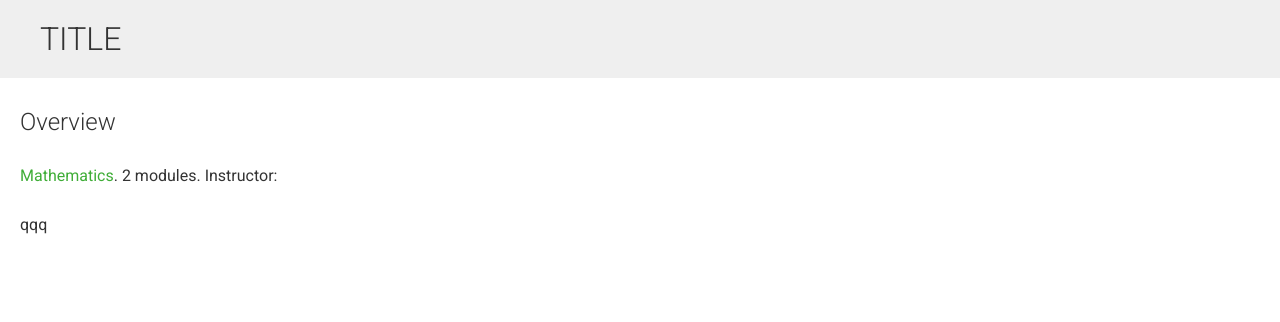
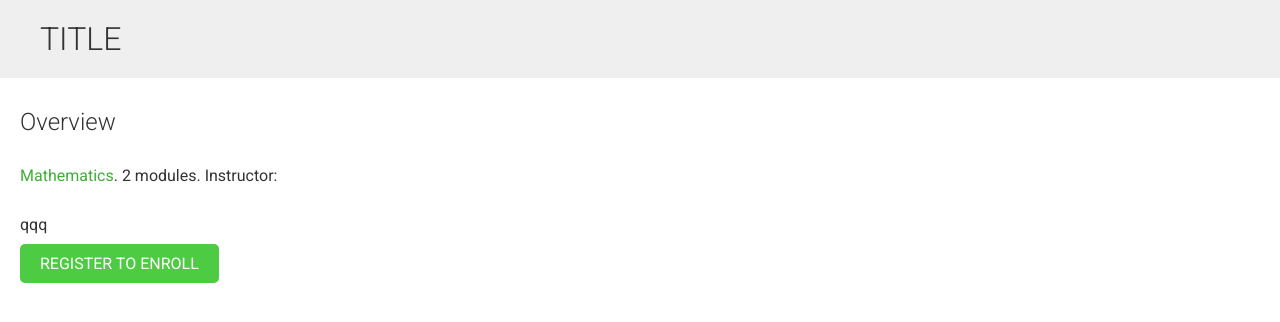
Before and after one commit to MishaUser/Educa, a Django app: page /course/3/ in a window 1280 px wide. Shown: the part 54-376 px from the top of the page. Run offline with Django 4.2, Linux system fonts and the light colour scheme; data comes from the database, SQL or seed files in the repository; both versions use the stored data as it was after the commit.

Commit message:
Зачисление на курсы

```diff
--- a/courses/templates/courses/course/detail.html
+++ b/courses/templates/courses/course/detail.html
@@ -18,6 +18,17 @@
         Instructor: {{ object.owner.get_full_name }}
       </p>
       {{ object.overview|linebreaks }}
+      {% if request.user.is_authenticated %}
+        <form action="{% url "student_enroll_course" %}" method="post">
+          {{ enroll_form }}
+          {% csrf_token %}
+          <input type="submit" value="Enroll now">
+        </form>
+      {% else %}
+        <a href="{% url "student_registration" %}" class="button">
+          Register to enroll
+        </a>
+      {% endif %}
     </div>
   {% endwith %}
 {% endblock %}
--- a/courses/views.py
+++ b/courses/views.py
@@ -15,6 +15,7 @@
 from django.db.models import Count
 from .models import Subject
 from django.views.generic.detail import DetailView
+from students.forms import CourseEnrollForm
 
 
 class OwnerMixin:
@@ -191,3 +192,9 @@
 class CourseDetailView(DetailView):
     model = Course
     template_name = 'courses/course/detail.html'
+
+    def get_context_data(self, **kwargs):
+        context = super().get_context_data(**kwargs)
+        context['enroll_form'] = CourseEnrollForm(
+                                    initial={'course': self.object})
+        return context
--- /dev/null
+++ b/students/forms.py
@@ -0,0 +1,9 @@
+from django import forms
+from courses.models import Course
+
+
+# зачисление студентов на курсы
+class CourseEnrollForm(forms.Form):
+    course = forms.ModelChoiceField(
+        queryset=Course.objects.all(),
+        widget=forms.HiddenInput)
--- a/students/urls.py
+++ b/students/urls.py
@@ -6,4 +6,7 @@
     path('register/',
          views.StudentRegistrationView.as_view(),
          name='student_registration'),
+    path('enroll-course/',
+        views.StudentEnrollCourseView.as_view(),
+        name='student_enroll_course'),
 ]
```
Also changed, not shown: students/views.py (+18 -0 lines), db.sqlite3.
